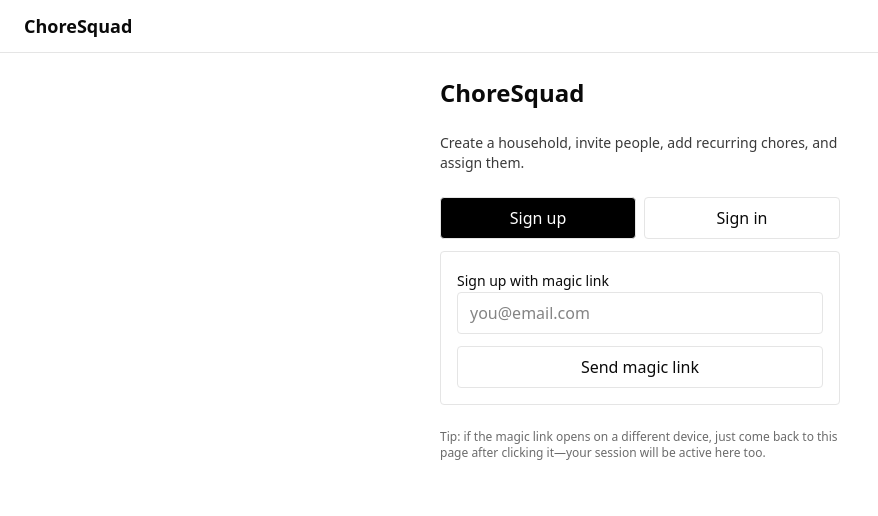
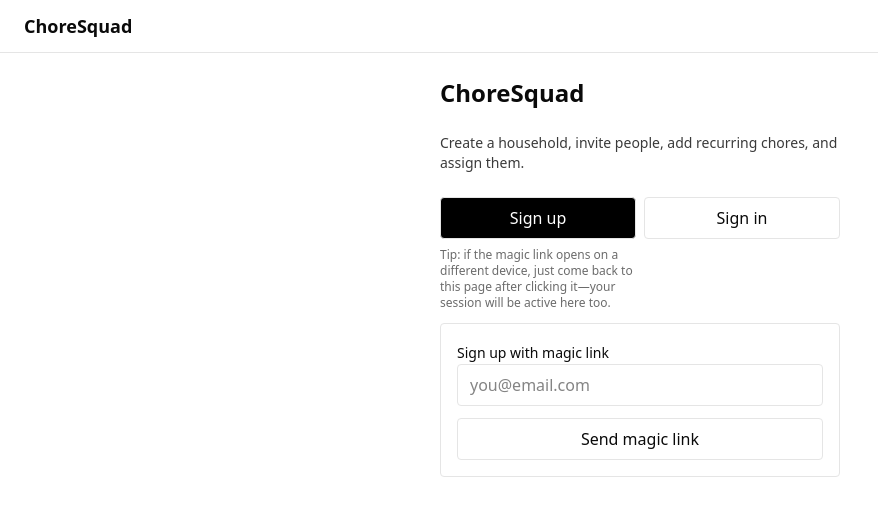
Before and after one commit to taniaholst/choresquad, a Next.js app: page / in a window 1280 px wide. Shown: the top 516 px of the page, without its empty margins (0-878 px from the left). Built offline with nearby package versions, Linux system fonts and the light colour scheme; no server answers.

Commit message:
:speech_balloon: Moved text

```diff
--- a/src/app/home-client.tsx
+++ b/src/app/home-client.tsx
@@ -94,11 +94,6 @@ export default function HomeClient() {
         />
       )}
 
-      <p className="text-xs opacity-60">
-        Tip: if the magic link opens on a different device, just come back to
-        this page after clicking it—your session will be active here too.
-      </p>
-
       {toastMsg && (
         <Toast message={toastMsg} onClose={() => setToastMsg(null)} />
       )}
--- a/src/components/auth/AuthTabs.tsx
+++ b/src/components/auth/AuthTabs.tsx
@@ -24,6 +24,10 @@ export default function AuthTabs({
         >
           Sign in
         </button>
+        <p className="text-xs opacity-60">
+          Tip: if the magic link opens on a different device, just come back to
+          this page after clicking it—your session will be active here too.
+        </p>
       </div>
       {tab === "signup" ? (
         <SignupForm setToastMsg={setToastMsg} />
```
